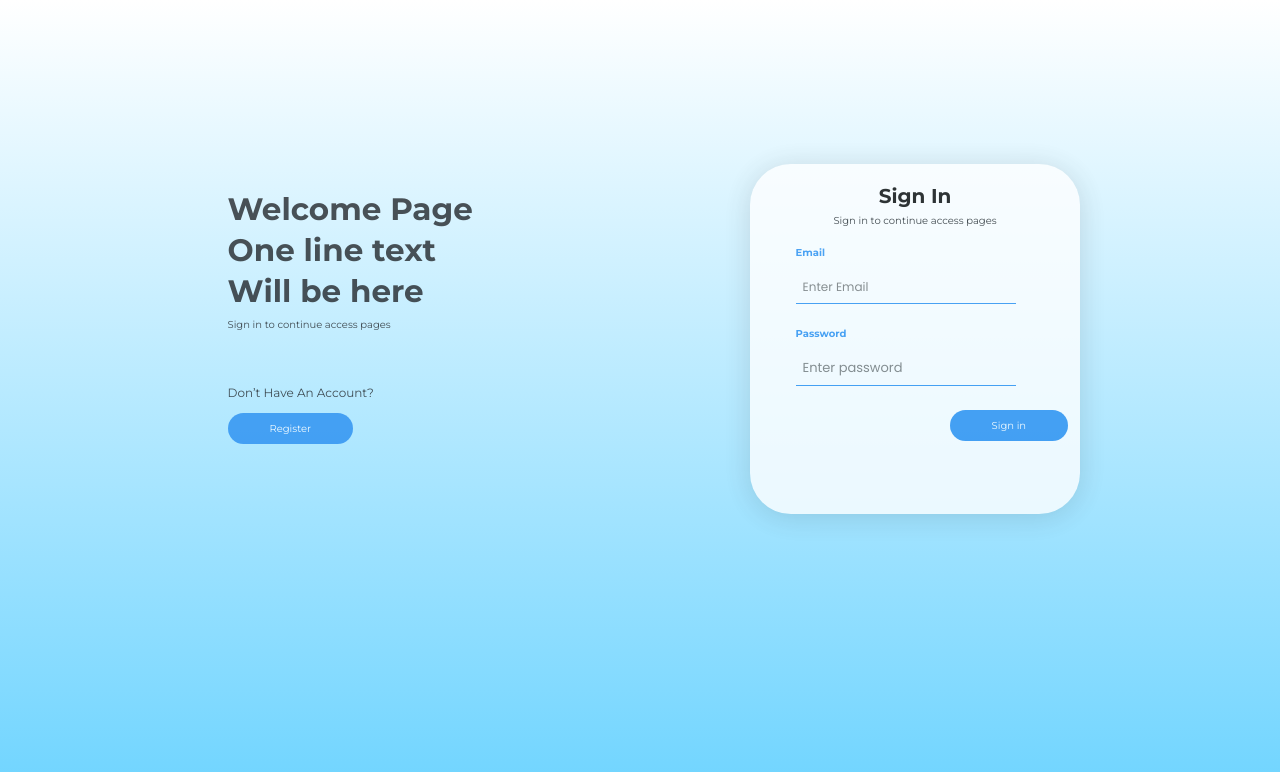
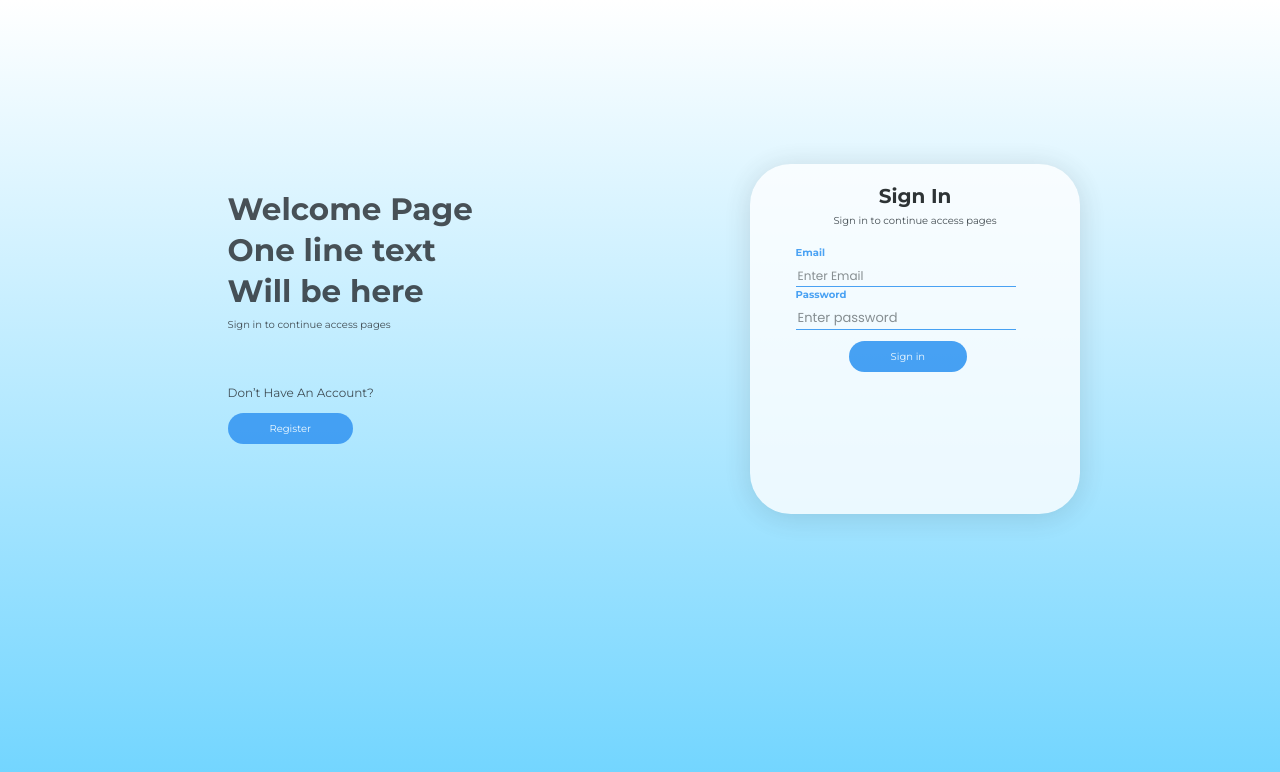
Before and after one commit to rahul-k-g/Survey-Form-Project, a React (Create React App) app in the folder frontend/: page / in a window 1280 px wide. Shown: the top 772 px of the page. Built offline with nearby package versions, Linux system fonts and the light colour scheme.

Commit message:
updated changes in styles

```diff
--- a/frontend/src/components/Header/header.jsx
+++ b/frontend/src/components/Header/Header.js
@@ -1,6 +1,6 @@
 import React from 'react'
 import more from "../images/next@2x.jpg"
-import "./header.css"
+import "./Header.css"
 function Header() {
   return (
     <>
--- a/frontend/src/components/Header/header.css
+++ b/frontend/src/components/Header/header.css
@@ -5,6 +5,7 @@
     background: #fff;
     z-index: 9999;    box-shadow: 0px 3px 8px #00000029;
   }
+
   p.logo {
     float: left;
     width: 50%;
--- a/frontend/src/components/Register/Register.css
+++ b/frontend/src/components/Register/Register.css
@@ -66,15 +66,14 @@ button {
   height: 450px;
 }
 
-input[type="text"],
-input[type="password"] {
-  width: 100%;
-  padding: 7px;
-  margin: 5px 0 22px 0;
-  display: inline-block;
-  border: none;
-  background: none;
-  border-bottom: 1px solid #278df1;
+.reg-input {
+  width: 100% !important;
+  padding: 7px !important;
+  margin: 5px 0 22px 0 !important;
+  display: inline-block !important;
+  border: none !important;
+  background: none !important;
+  border-bottom: 1px solid #278df1 !important;
 }
 input[type="text"]:focus,
 input[type="password"]:focus {
--- a/frontend/src/components/Register/Register.js
+++ b/frontend/src/components/Register/Register.js
@@ -119,7 +119,7 @@ function Register() {
               </label>
               <input
                 type="text"
-                placeholder="Enter Name"
+                placeholder="Enter Name" className="reg-input"
                 name="name"
                 id="name"
                 required
@@ -134,7 +134,7 @@ function Register() {
               </label>
               <input
                 type="text"
-                placeholder="Enter Email"
+                placeholder="Enter Email" className="reg-input"
                 name="email"
                 id="email"
                 required
@@ -154,7 +154,7 @@ function Register() {
               <input
                 type="text"
                 placeholder="Enter Phone"
-                name="phone"
+                name="phone" className="reg-input"
                 id="phone"
                 required
                 onChange={(e) => setphone(e.target.value)}
@@ -168,7 +168,7 @@ function Register() {
               </label>
               <input
                 type="text"
-                placeholder="Enter Profession"
+                placeholder="Enter Profession" className="reg-input"
                 name="prof"
                 id="prof"
                 required
@@ -182,7 +182,7 @@ function Register() {
                 <b>Password</b>
               </label>
               <input
-                type="password"
+                type="password" className="reg-input"
                 placeholder="Enter password"
                 name="pass"
                 id="pass"
@@ -202,7 +202,7 @@ function Register() {
               </label>
               <input
                 type="password"
-                placeholder="Confirm password"
+                placeholder="Confirm password" className="reg-input"
                 name="cpass"
                 id="cpass"
                 required
--- a/frontend/src/components/Sidebar/Sidebar.jsx
+++ b/frontend/src/components/Sidebar/Sidebar.js
@@ -1,6 +1,6 @@
 import React from 'react'
 import more from "../images/next@2x.jpg"
-import "./sidebar.css"
+import "./Sidebar.css"
 function Sidebar() {
   return (
     <>
--- a/frontend/src/components/Survey/CreateSurvey.js
+++ b/frontend/src/components/Survey/CreateSurvey.js
@@ -2,7 +2,7 @@ import './Survey.css';
 import React, {useState} from 'react';
 import {useDropzone} from 'react-dropzone';
 import axios from 'axios';
-import Header from '../Header/header';
+import Header from '../Header/Header';
 import Sidebar from '../Sidebar/Sidebar';
 function CreateSurvey() {
   const [image,setImage] =useState([]);
@@ -70,7 +70,7 @@ function CreateSurvey() {
 
     <form id="form" >
   <div className="surveys"> <h2 className="survey">Create Survey</h2>
-    <div className="form-reg button survey"><button type="button" className="registerbtn">Cancel</button> <button type="submit" className="registerbtns" onClick={handleSubmit}>Next</button></div></div> <div className="surveysform">
+    <div className="form-reg button survey"><button type="button" className="cancel">Cancel</button> <button type="submit" className="next" onClick={handleSubmit}>Next</button></div></div> <div className="surveysform">
    <div className="form-reg"> <label  htmlFor="name"><b>Name</b></label>
     <input type="text" className="txtinput" placeholder="Enter Name" name="name" id="name"   value={formValue.name} required onChange={handleChange} /></div>
    <div className="form-reg input-group date"> <div className="form-reg">  <label htmlFor="startdate"><b>Start date</b></label>
--- a/frontend/src/components/Survey/Survey.css
+++ b/frontend/src/components/Survey/Survey.css
@@ -102,7 +102,7 @@ margin-bottom: 25px;
 
   border:3px solid #ccc;
 }
-button.registerbtn {
+button.cancel {
   position: relative;
   left: 45%;
   margin:2px;
@@ -120,13 +120,13 @@ h2.survey {
   width: 100%;border-bottom: 1px solid #ccc;
 }.form-reg.button.survey {
   margin-top: -4%;        padding-bottom: 15px;
-}.form-reg.button.survey button.registerbtn {
+}.form-reg.button.survey button.cancel {
   border-radius: 5px;
   background: #FFF;
   color: #278DF1;
   font-weight: 600;
   border: 2px solid;margin-right: 10px;
-}.form-reg.button.survey button.registerbtns {
+}.form-reg.button.survey button.next {
   border-radius: 5px;
   background: #278DF1;
   color: #fff;
```
